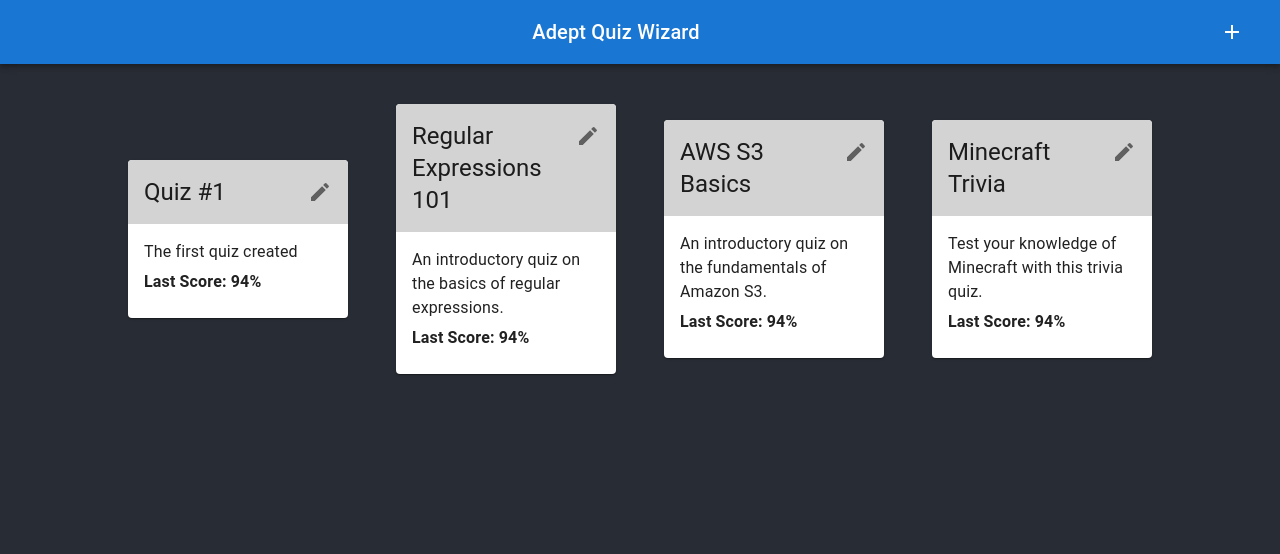
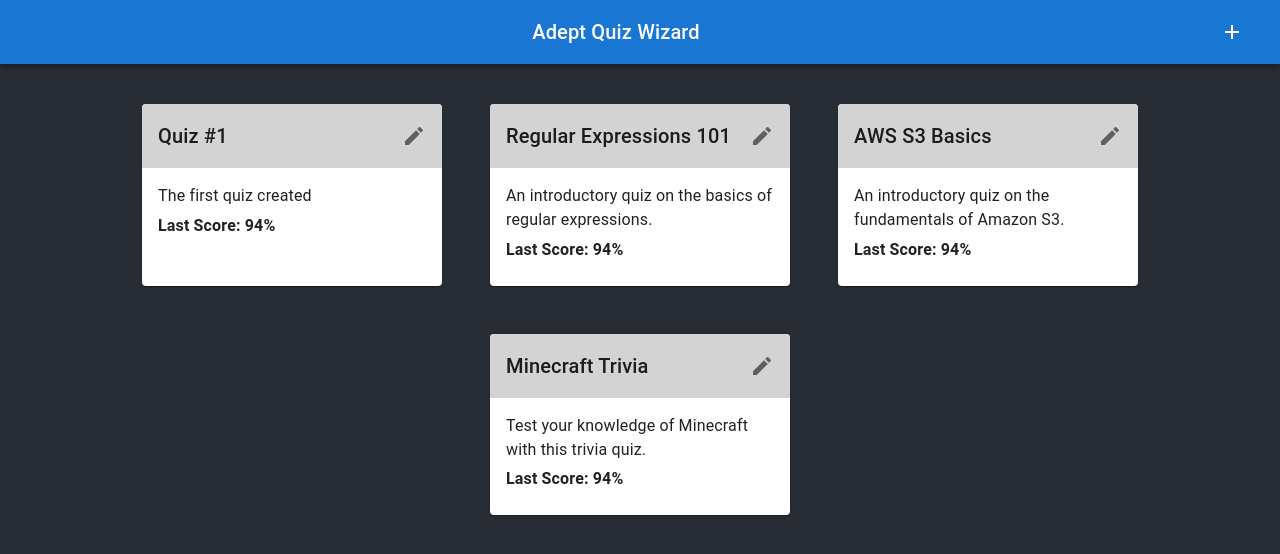
Before and after one commit to delbertina/AdeptQuizWizard, a React (Create React App) app: page / in a window 1280 px wide. Shown: the top 554 px of the page. Built offline with nearby package versions, Linux system fonts and the light colour scheme.

Commit message:
Update quiz card titles to ellipsis when too long

```diff
--- a/src/App.scss
+++ b/src/App.scss
@@ -16,7 +16,7 @@
 .quiz-display-row {
   margin-top: 16px;
   flex-wrap: wrap;
-  align-items: center;
+  align-items: stretch;
   justify-content: start;
 }
 
--- a/src/components/QuizCard/QuizCard.scss
+++ b/src/components/QuizCard/QuizCard.scss
@@ -1,12 +1,22 @@
 .quiz-card {
   margin: 24px;
   cursor: pointer;
-  min-width: 220px;
-  max-width: 220px;
+  min-width: 300px;
+  max-width: 300px;
   text-align: start;
   text-overflow: ellipsis;
 }
 
 .quiz-card-header {
   background-color: lightgrey;
+  > :nth-child(1) {
+    flex: 1;
+    min-width: 0;
+  }
 }
+
+.quiz-card-header-title {
+  white-space: nowrap;
+  overflow: hidden;
+  text-overflow: ellipsis;
+}
--- a/src/components/QuizCard/QuizCard.tsx
+++ b/src/components/QuizCard/QuizCard.tsx
@@ -27,7 +27,15 @@ function QuizCard(props: QuizCardProps) {
       <Card onClick={() => props.onClick()} className="quiz-card">
         <CardHeader
           className="quiz-card-header"
-          title={props.title}
+          title={
+            <Typography
+              className="quiz-card-header-title"
+              variant="h6"
+              component="h2"
+            >
+              {props.title}
+            </Typography>
+          }
           action={
             <IconButton
               aria-label="edit"
```
